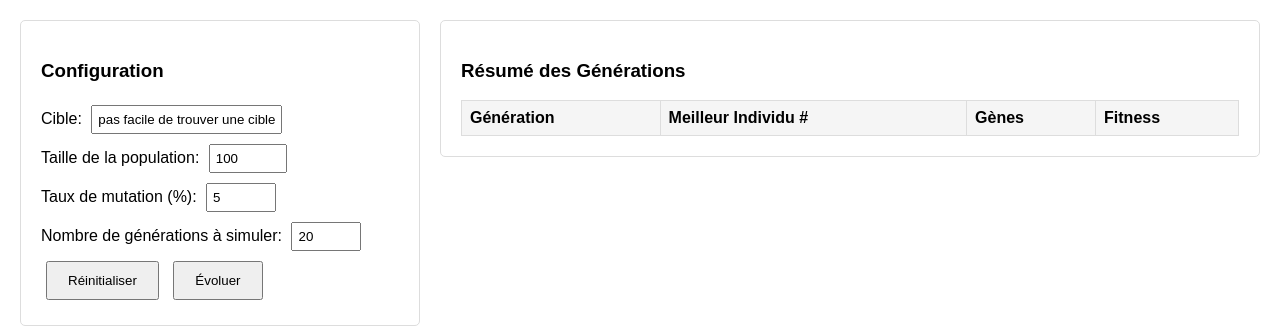
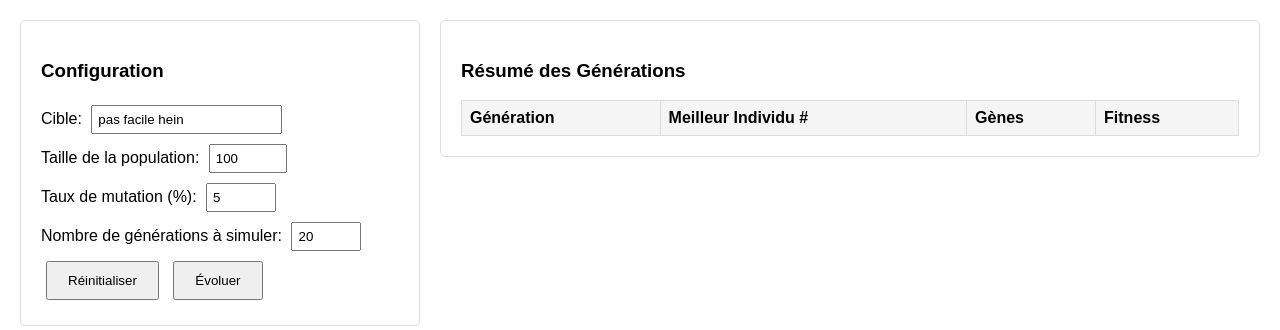
Before and after one commit to fcarriere427/1_try, a Flask app: page / in a window 1280 px wide. Shown: the top 330 px of the page. Run offline with Flask 2, Linux system fonts and the light colour scheme; lists and menus that the app fills with data are empty.

Commit message:
change target

```diff
--- a/templates/index.html
+++ b/templates/index.html
@@ -69,7 +69,7 @@
                 <h3>Configuration</h3>
                 <div>
                     <label>Cible:</label>
-                    <input type="text" id="target" value="pas facile de trouver une cible">
+                    <input type="text" id="target" value="pas facile hein">
                 </div>
                 <div>
                     <label>Taille de la population:</label>
```
